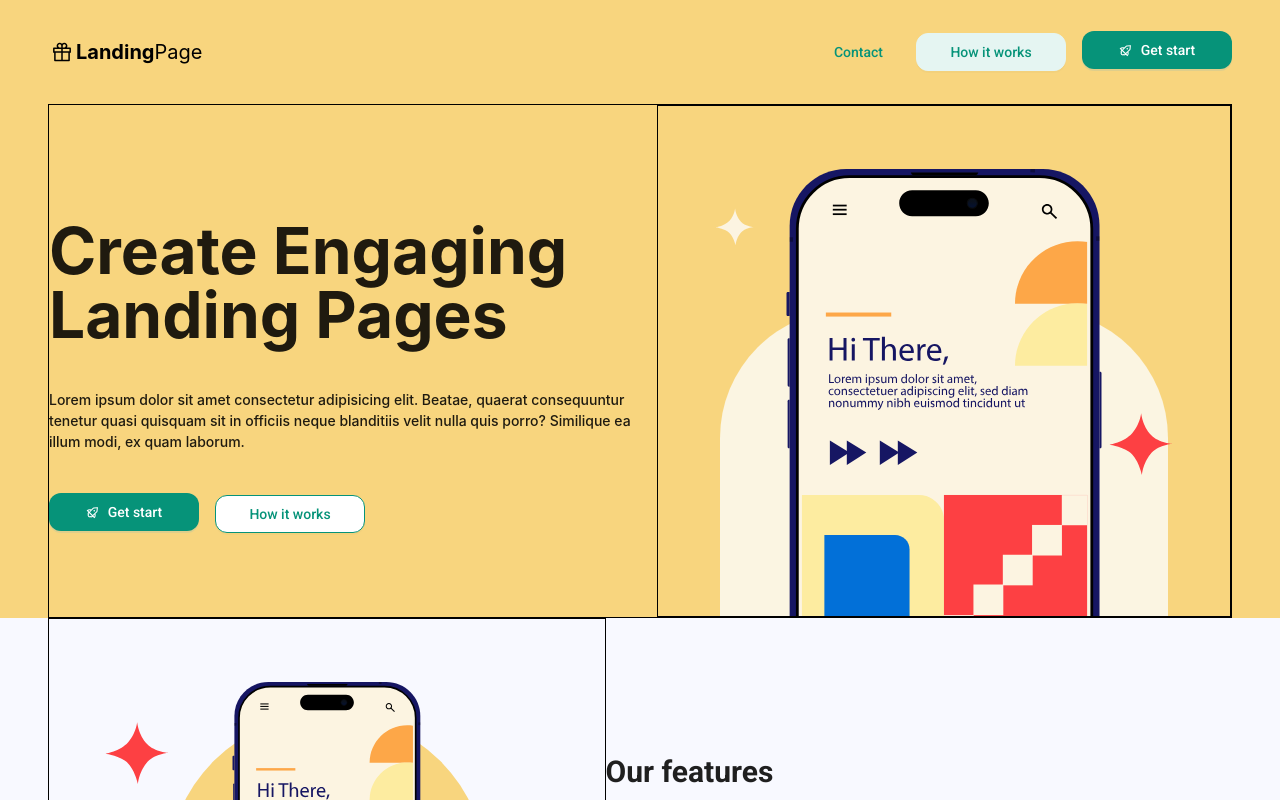
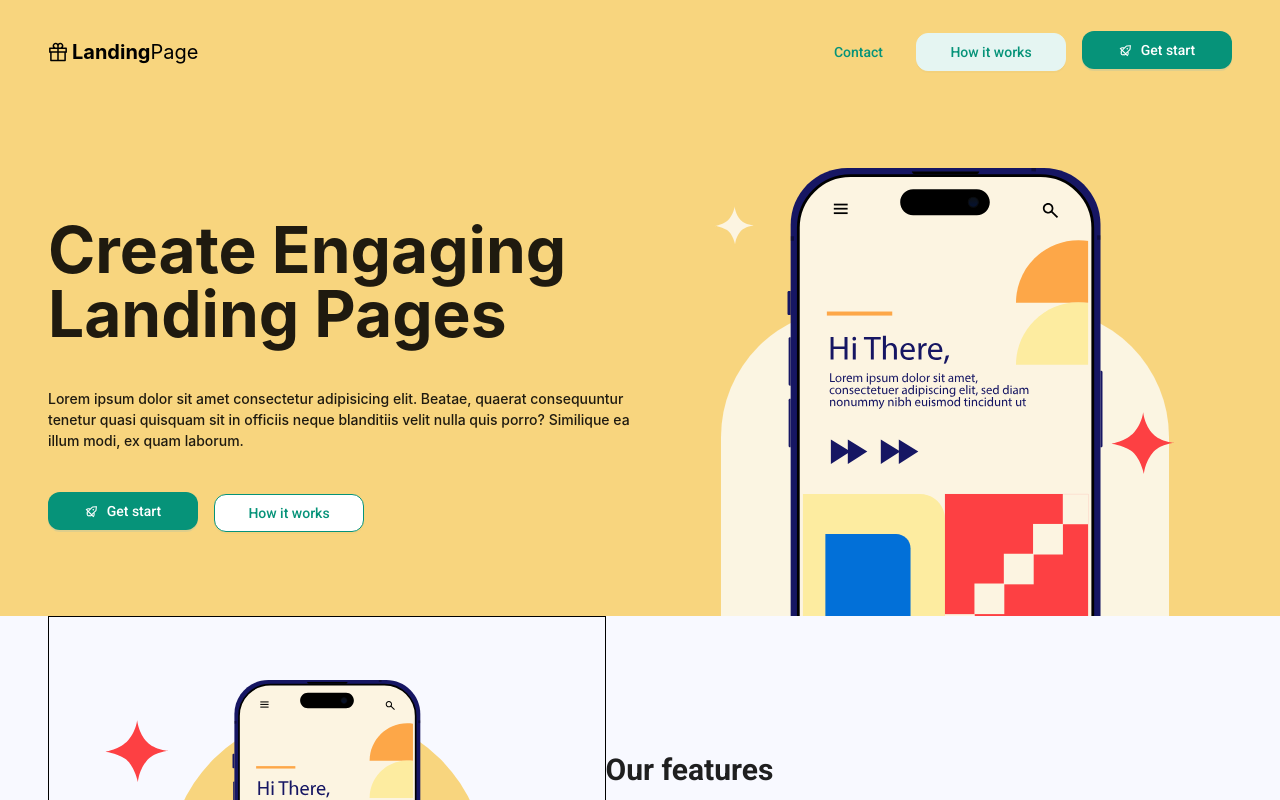
Before and after one commit to HuJhihSyun/react-homework, a React (Create React App) app: page / in a window 1280 px wide. Shown: the top 800 px of the page. Built offline with nearby package versions, Linux system fonts and the light colour scheme; no server answers.

Commit message:
0323 navbar與banner區塊調整RWD模式畫面； AtomicButton按鈕組件調整為父層可增加其他className傳入

```diff
--- a/src/components/atomics/AtomicButton.jsx
+++ b/src/components/atomics/AtomicButton.jsx
@@ -1,23 +1,24 @@
 import { Button } from 'antd';
 
+function AtomicButton({children, type, buttonHandler, classProp}) {
     const solidType = {
         type: 'primary',
-    className: 'atomic-button solid-button',
+        className: `atomic-button solid-button ${classProp}`,
     };
 
     const lightType = {
         type: 'default',
-    className: 'atomic-button light-button',
+        className: `atomic-button light-button ${classProp}`,
     };
 
     const outlineType = {
         type: 'default',
-    className: 'atomic-button outline-button',
+        className: `atomic-button outline-button ${classProp}`,
     };
 
     const linkType = {
         type: 'link',
-    className: 'atomic-button link-button',
+        className: `atomic-button link-button ${classProp}`,
     };
 
     const buttonTypes = {
@@ -27,7 +28,6 @@ const buttonTypes = {
         link: linkType,
     };
 
-function AtomicButton({children, type, buttonHandler}) {
     return (
         <Button {...buttonTypes[type]} onClick={buttonHandler}>{children}</Button>
     );
--- a/src/components/organisms/BannerComponent.jsx
+++ b/src/components/organisms/BannerComponent.jsx
@@ -16,21 +16,21 @@ const workFunction = () => {
 function Banner() {
 return (
     <header className='header'>
-    <Flex justify={'space-between'} align={'center'}>
+    <Flex className='header-content' justify={'space-between'} align={'center'}>
         <div>
-            <h1 className='header-title'>Create Engaging<br/>Landing Pages</h1>
-            <p className='header-text'>Lorem ipsum dolor sit amet consectetur adipisicing elit. Beatae, quaerat consequuntur tenetur quasi quisquam sit in officiis neque blanditiis velit nulla quis porro? Similique ea illum modi, ex quam laborum.</p>
-            <div style={{ marginTop: '30px' }}>
-                <Space size={'middle'}>
+            <h1 className='header-content-title'>Create Engaging<br/>Landing Pages</h1>
+            <p className='header-content-text'>Lorem ipsum dolor sit amet consectetur adipisicing elit. Beatae, quaerat consequuntur tenetur quasi quisquam sit in officiis neque blanditiis velit nulla quis porro? Similique ea illum modi, ex quam laborum.</p>
+            <div className='header-content-btn-section'>
+                <Space className='header-content-btn-section-space' size={'middle'}>
                     <AtomicButton type={'solid'} buttonHandler={startFunction}><RocketOutlined rotate={45}/>Get start</AtomicButton>
                     <AtomicButton type={'outline'} buttonHandler={workFunction}>How it works</AtomicButton>
                 </Space>
             </div>
         </div>
-        <div className='header-image'>
-            <img src={phone} className="header-image-phone" alt="phone" />
-            <img src={shiny1} className="header-image-shiny1" alt="shiny" />
-            <img src={shiny2} className="header-image-shiny2" alt="shiny" />
+        <div className='header-content-image'>
+            <img src={phone} className="header-content-image-phone" alt="phone" />
+            <img src={shiny1} className="header-content-image-shiny1" alt="shiny" />
+            <img src={shiny2} className="header-content-image-shiny2" alt="shiny" />
         </div>
     </Flex>
     </header>
--- a/src/components/organisms/NavbarComponent.jsx
+++ b/src/components/organisms/NavbarComponent.jsx
@@ -2,26 +2,24 @@ import { Flex, Space } from 'antd';
 import AtomicButton from '../atomics/AtomicButton';
 import { GiftOutlined, RocketOutlined } from '@ant-design/icons';
 
-const navStyle = {
-  padding: '20px 0',
-};
-
-function Header() {
+function navbar() {
   return (
-      <nav style={navStyle}>
+      <nav className='navbar'>
         <Flex justify={'space-between'} align={'center'}>
           <a
-            className={'nav-logo'}
+            className='navbar-logo'
             href="https://reactjs.org"
             target="_blank" rel="noreferrer"
           >
               <GiftOutlined />
-              <span>Landing</span>Page
+              <span className='navbar-logo-text'>
+                <strong>Landing</strong>Page
+              </span>
           </a>
           <div>
             <Space size={'middle'}>
-              <AtomicButton type={'link'}>Contact</AtomicButton>
-              <AtomicButton type={'light'}>How it works</AtomicButton>
+              <AtomicButton classProp={'mobile-hide'} type={'link'}>Contact</AtomicButton>
+              <AtomicButton classProp={'mobile-hide'} type={'light'}>How it works</AtomicButton>
               <AtomicButton type={'solid'}><RocketOutlined rotate={45}/>Get start</AtomicButton>
             </Space>
           </div>
@@ -30,4 +28,4 @@ function Header() {
   );
 }
 
-export default Header;
+export default navbar;
--- a/src/scss/App.scss
+++ b/src/scss/App.scss
@@ -1,27 +1,92 @@
 @import './_variables.scss';
 @import './_global.scss';
+@import './mixins.scss';
+
+.navbar {
+    padding: 20px 0;
+
+    &-logo {
+        color: #000;
+        font-size: 20px;
+
+        &:hover {
+            color: $primary-color;
+        }
+
+        @include sm {
+            font-size: 28px;
+        }
+
+        &-text {
+            margin-left: 4px;
+
+            @include sm {
+                display: none;
+            }
+        }
+    }
+
+    .mobile-hide {
+
+        @include md {
+            display: none;
+        }
+    }
+}
 
 .header {
     max-width: 1280px;
     margin: 0 auto;
-    border: 1px solid #000;
+
+    &-content {
+
+        @include sm {
+            flex-direction: column;
+            text-align: center;
+        }
 
         &-title {
             font-size: 5vw;
             font-weight: bold;
             line-height: 1;
+
+            @include sm {
+                font-size: 10vw;
+            }
         }
 
         &-text {
             font-weight: 500;
         }
 
+        &-btn-section {
+            margin-top: 30px;
+
+            &-space {
+                @include sm {
+                    flex-direction: column;
+                    width: 100%;
+
+                    .ant-space-item {
+                        line-height: 1;
+                    }
+                }
+            }
+        }
+
         &-image {
             position: relative;
             width: 100vw;
             height: 40vw;
-        border: 1px solid #000;
             overflow: hidden;
+
+            @include md {
+                height: 50vw;
+            }
+
+            @include sm {
+                height: 70vw;
+            }
 
             &-phone {
                 position: absolute;
@@ -31,6 +96,11 @@
                 left: 50%;
                 transform: translate(-50%, -30%);
                 z-index: 10;
+
+                @include sm {
+                    width: 40vw;
+                    height: 80vw;
+                }
             }
 
             &-shiny1 {
@@ -40,6 +110,11 @@
                 top: 60%;
                 right: 10%;
                 z-index: 15;
+
+                @include sm {
+                    width: 10vw;
+                    height: 10vw;
+                }
             }
 
             &-shiny2 {
@@ -49,6 +124,12 @@
                 top: 20%;
                 left: 10%;
                 z-index: 15;
+
+                @include sm {
+                    left: 15%;
+                    width: 7vw;
+                    height: 7vw;
+                }
             }
 
             &::before {
@@ -62,21 +143,14 @@
                 background-color: $background-color-2;
                 border-radius: 10vw 10vw 0 0;
                 z-index: 5;
+
+                @include sm {
+                    width: 60vw;
+                }
+            }
         }
     }
 
-}
-
-.nav {
-    &-logo {
-        color: #000;
-        font-size: 20px;
-
-        span {
-            font-weight: bold;
-            margin-left: 4px;
-        }
-    }
 }
 
 .feature {
```
Lines whose indentation alone changed are shown as unchanged.
